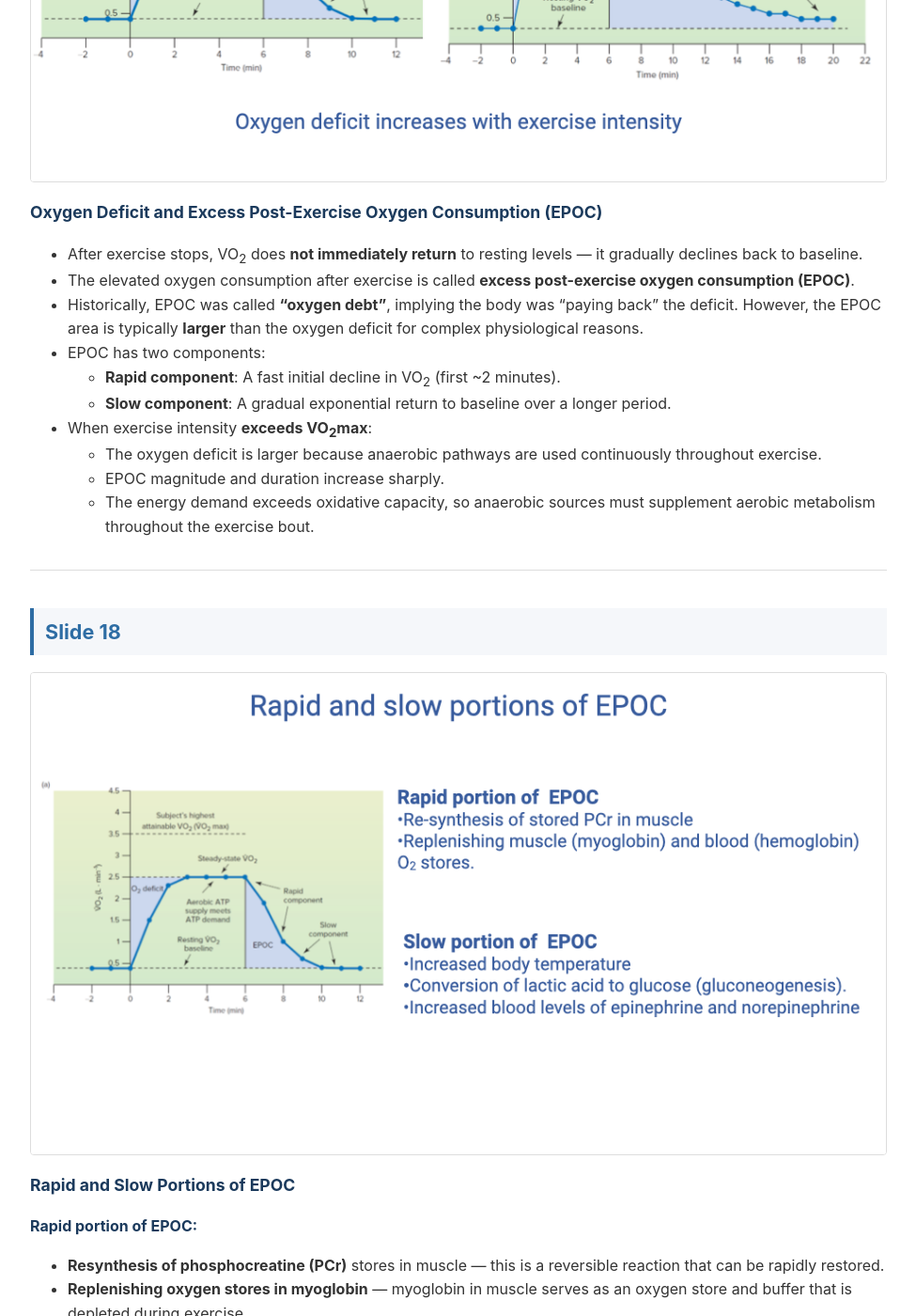
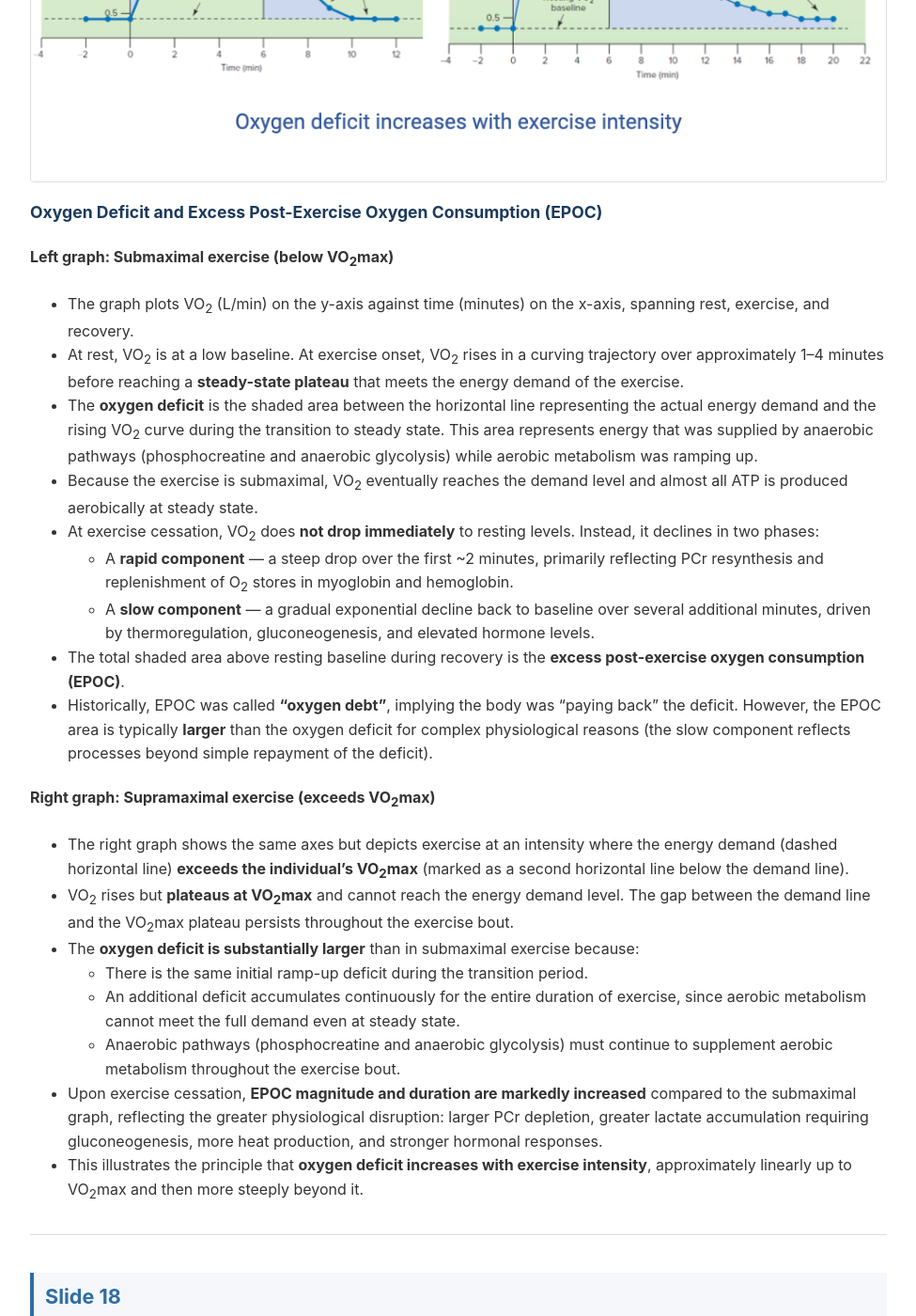
Before and after one commit to MADaley/E183_ExercisePhysiology, a Jekyll site: the page built from week02/lecture05-ventilation-rest-exercise.md, in a window 1280 px wide and 1400 px high, scrolled down 16710 px. Shown: the whole window at 94% size, without its empty margins (152-1127 px from the left). Built offline with Jekyll 4.4.1, drawn with Linux system fonts in a browser that asks for light colours.

Commit message:
Expand Slide 17 graph descriptions for oxygen deficit and EPOC
Added detailed walk-throughs of both graphs: left graph (submaximal
exercise below VO2max) describes the steady-state plateau, oxygen
deficit area, and two-phase EPOC recovery; right graph (supramaximal
exercise exceeding VO2max) explains why the deficit and EPOC are
larger when demand exceeds oxidative capacity.

Co-Authored-By: Claude Opus 4.6 <noreply@anthropic.com>

```diff
--- a/week02/lecture05-ventilation-rest-exercise.md
+++ b/week02/lecture05-ventilation-rest-exercise.md
@@ -294,16 +294,28 @@ $$C_6H_{12}O_6 + 6O_2 \rightarrow 6CO_2 + 6H_2O + 36\,ATP$$
 
 ### Oxygen Deficit and Excess Post-Exercise Oxygen Consumption (EPOC)
 
-- After exercise stops, VO<sub>2</sub> does **not immediately return** to resting levels — it gradually declines back to baseline.
-- The elevated oxygen consumption after exercise is called **excess post-exercise oxygen consumption (EPOC)**.
-- Historically, EPOC was called **"oxygen debt"**, implying the body was "paying back" the deficit. However, the EPOC area is typically **larger** than the oxygen deficit for complex physiological reasons.
-- EPOC has two components:
-  - **Rapid component**: A fast initial decline in VO<sub>2</sub> (first ~2 minutes).
-  - **Slow component**: A gradual exponential return to baseline over a longer period.
-- When exercise intensity **exceeds VO<sub>2</sub>max**:
-  - The oxygen deficit is larger because anaerobic pathways are used continuously throughout exercise.
-  - EPOC magnitude and duration increase sharply.
-  - The energy demand exceeds oxidative capacity, so anaerobic sources must supplement aerobic metabolism throughout the exercise bout.
+#### Left graph: Submaximal exercise (below VO<sub>2</sub>max)
+
+- The graph plots VO<sub>2</sub> (L/min) on the y-axis against time (minutes) on the x-axis, spanning rest, exercise, and recovery.
+- At rest, VO<sub>2</sub> is at a low baseline. At exercise onset, VO<sub>2</sub> rises in a curving trajectory over approximately 1–4 minutes before reaching a **steady-state plateau** that meets the energy demand of the exercise.
+- The **oxygen deficit** is the shaded area between the horizontal line representing the actual energy demand and the rising VO<sub>2</sub> curve during the transition to steady state. This area represents energy that was supplied by anaerobic pathways (phosphocreatine and anaerobic glycolysis) while aerobic metabolism was ramping up.
+- Because the exercise is submaximal, VO<sub>2</sub> eventually reaches the demand level and almost all ATP is produced aerobically at steady state.
+- At exercise cessation, VO<sub>2</sub> does **not drop immediately** to resting levels. Instead, it declines in two phases:
+  - A **rapid component** — a steep drop over the first ~2 minutes, primarily reflecting PCr resynthesis and replenishment of O<sub>2</sub> stores in myoglobin and hemoglobin.
+  - A **slow component** — a gradual exponential decline back to baseline over several additional minutes, driven by thermoregulation, gluconeogenesis, and elevated hormone levels.
+- The total shaded area above resting baseline during recovery is the **excess post-exercise oxygen consumption (EPOC)**.
+- Historically, EPOC was called **"oxygen debt"**, implying the body was "paying back" the deficit. However, the EPOC area is typically **larger** than the oxygen deficit for complex physiological reasons (the slow component reflects processes beyond simple repayment of the deficit).
+
+#### Right graph: Supramaximal exercise (exceeds VO<sub>2</sub>max)
+
+- The right graph shows the same axes but depicts exercise at an intensity where the energy demand (dashed horizontal line) **exceeds the individual's VO<sub>2</sub>max** (marked as a second horizontal line below the demand line).
+- VO<sub>2</sub> rises but **plateaus at VO<sub>2</sub>max** and cannot reach the energy demand level. The gap between the demand line and the VO<sub>2</sub>max plateau persists throughout the exercise bout.
+- The **oxygen deficit is substantially larger** than in submaximal exercise because:
+  - There is the same initial ramp-up deficit during the transition period.
+  - An additional deficit accumulates continuously for the entire duration of exercise, since aerobic metabolism cannot meet the full demand even at steady state.
+  - Anaerobic pathways (phosphocreatine and anaerobic glycolysis) must continue to supplement aerobic metabolism throughout the exercise bout.
+- Upon exercise cessation, **EPOC magnitude and duration are markedly increased** compared to the submaximal graph, reflecting the greater physiological disruption: larger PCr depletion, greater lactate accumulation requiring gluconeogenesis, more heat production, and stronger hormonal responses.
+- This illustrates the principle that **oxygen deficit increases with exercise intensity**, approximately linearly up to VO<sub>2</sub>max and then more steeply beyond it.
 
 ---
 
```
